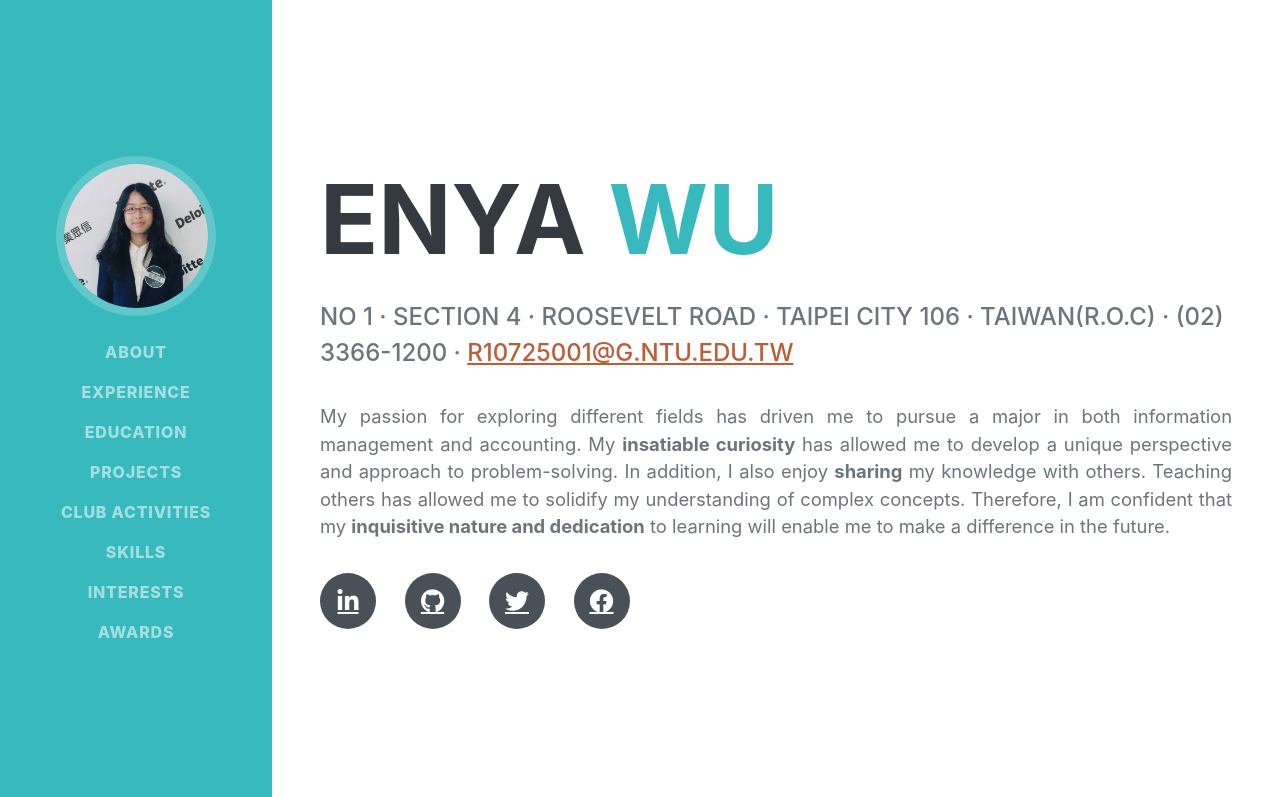
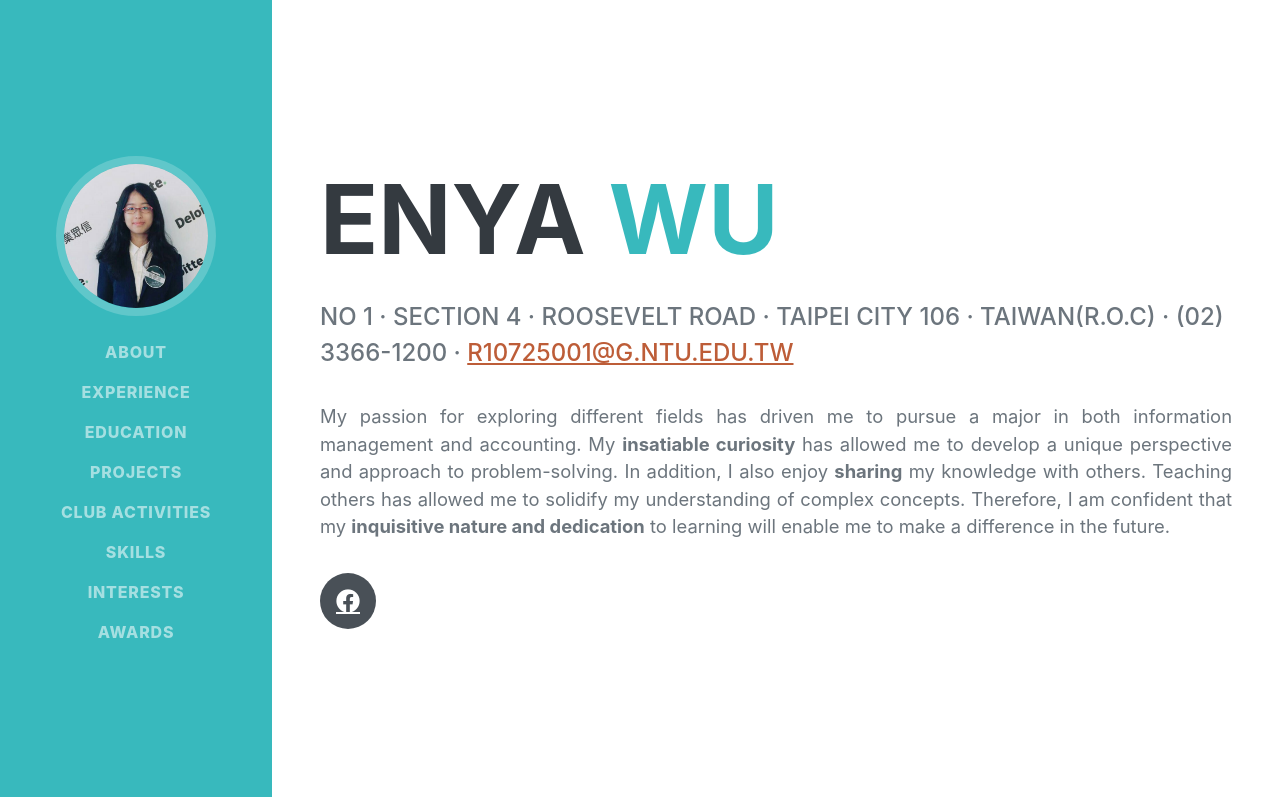
Before and after one commit to EnyaWu/.github.io, a plain HTML site: page index.html in a window 1280 px wide. Shown: the top 797 px of the page. Drawn offline with Linux system fonts and the light colour scheme; a web font is replaced by a local one.

Commit message:
Update index.html

```diff
--- a/index.html
+++ b/index.html
@@ -51,9 +51,6 @@
                     </div>
                     <p class="lead mb-5" style="text-align: justify;">My passion for exploring different fields has driven me to pursue a major in both information management and accounting. My <b>insatiable curiosity</b> has allowed me to develop a unique perspective and approach to problem-solving. In addition, I also enjoy <b>sharing</b> my knowledge with others. Teaching others has allowed me to solidify my understanding of complex concepts. Therefore, I am confident that my <b>inquisitive nature and dedication</b> to learning will enable me to make a difference in the future.</p>
                     <div class="social-icons">
-                        <a class="social-icon" href="#!"><i class="fab fa-linkedin-in"></i></a>
-                        <a class="social-icon" href="#!"><i class="fab fa-github"></i></a>
-                        <a class="social-icon" href="#!"><i class="fab fa-twitter"></i></a>
                         <a class="social-icon" href="https://www.facebook.com/enyaw9"><i class="fab fa-facebook"></i></a>
                     </div>
                 </div>
```
